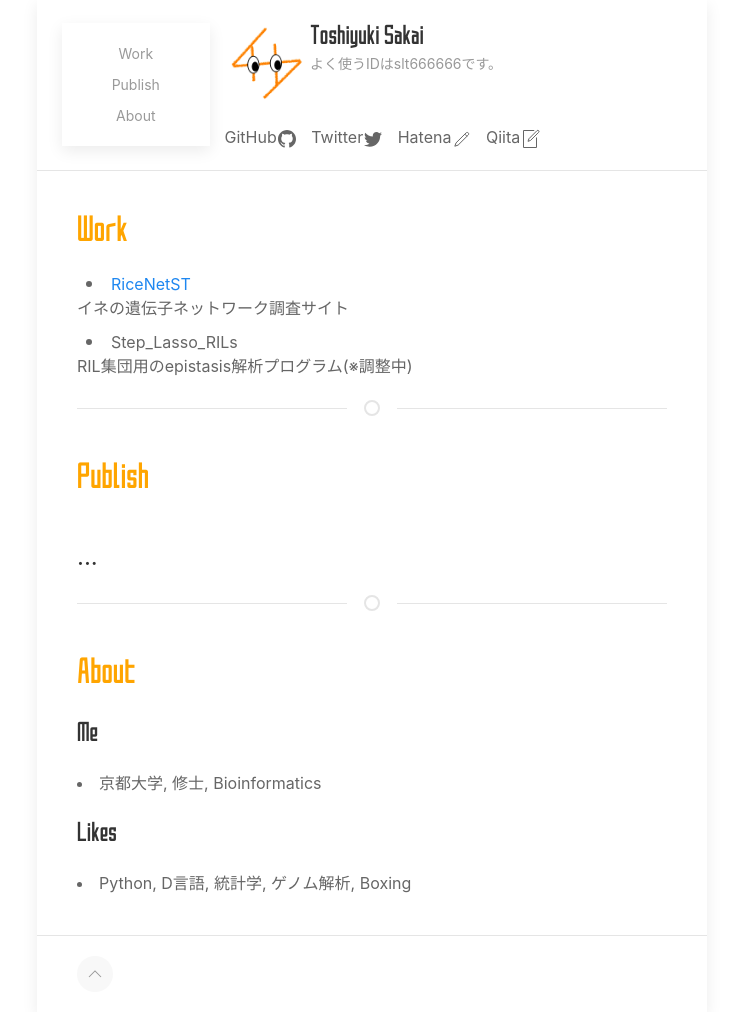
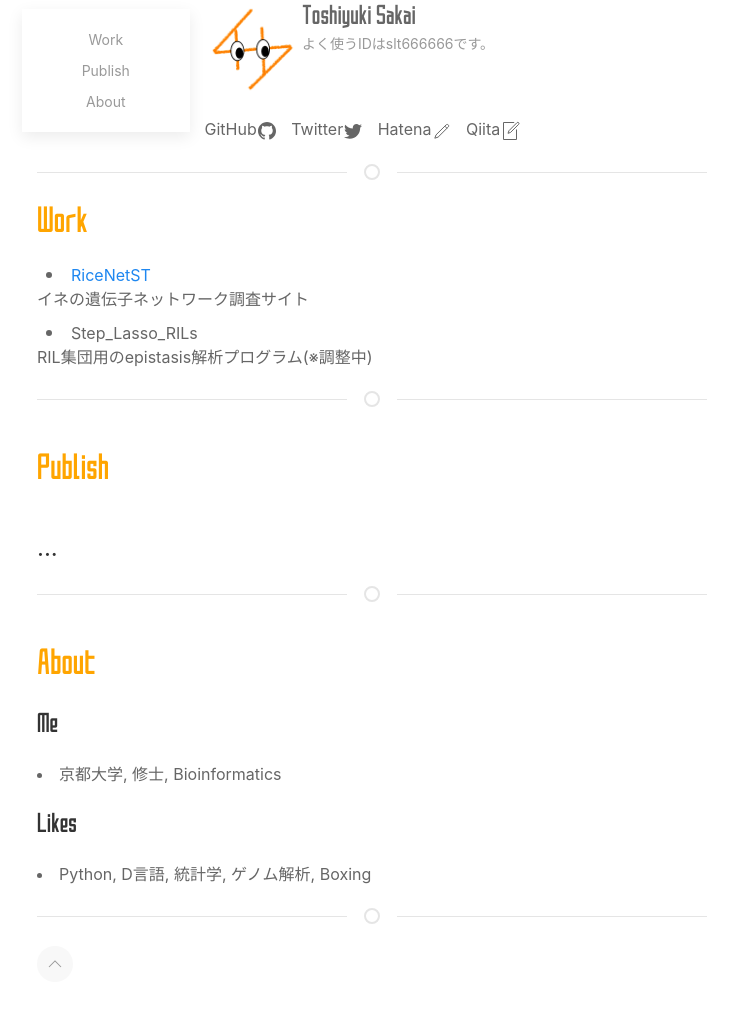
Before and after one commit to slt666666/mysite, a Django app: page / in a window 1280 px wide. Shown: the whole page, without its empty margins (268-1006 px from the left). After the commit the page ends 968 px from the top, so only its background shows below. Run offline with Django 3.2, Linux system fonts and the light colour scheme.

Commit message:
fix template

```diff
--- a/main/templates/main/index.html
+++ b/main/templates/main/index.html
@@ -11,8 +11,7 @@
 <script src="{% static 'uikit-icons.min.js' %}"></script>
 
 <div class="uk-container uk-width-auto uk-width-xxlarge@s">
-  <div class="uk-card uk-card-default">
-      <div id="top" class="uk-card-header">
+      <div id="top">
           <div class="uk-grid-small uk-flex-middle uk-width-auto" uk-grid>
               <div class="uk-card uk-card-default uk-card-body uk-width-1-4">
                 <ul class="uk-nav-default uk-nav-center uk-nav-parent-icon" uk-nav>
@@ -53,7 +52,8 @@
               </div> -->
           </div>
       </div>
-      <div class="uk-card-body">
+      <hr class="uk-divider-icon">
+      <div>
           <h2 id="work" class="body-title">Work</h2>
           <ul class="uk-list uk-list-bullet">
               <li><a href="">RiceNetST</a></li>
@@ -73,8 +73,8 @@
               <li>Python, D言語, 統計学, ゲノム解析, Boxing</li>
           </article>
       </div>
-      <div class="uk-card-footer">
+      <hr class="uk-divider-icon">
+      <div>
           <a href="#top" class="uk-icon-button uk-margin-small-right" uk-icon="icon: chevron-up" uk-scroll></a>
       </div>
-  </div>
 </div>
```
